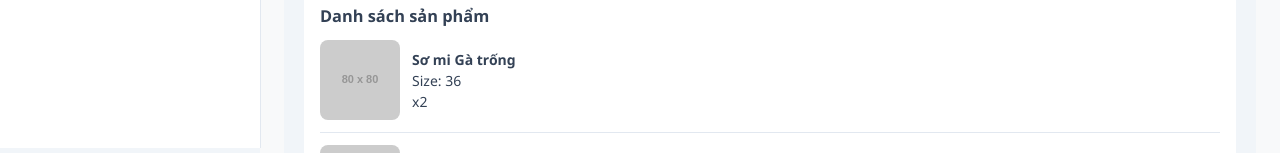
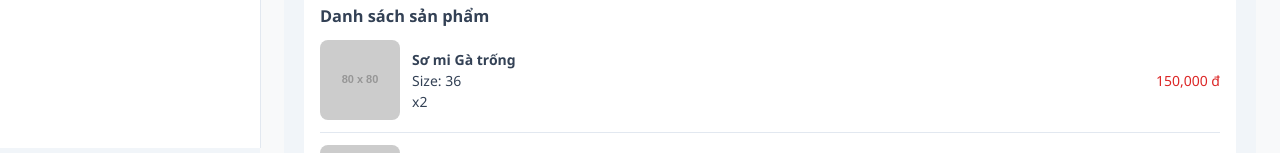
Before and after one commit to duongductungtn2005-maker/yourChoice_Shop, a Vue app in the folder frontend/yourchoiceShop/: page /admin/orders/HD001 in a window 1280 px wide. Shown: the part 652-805 px from the top of the page. Built offline with nearby package versions, Linux system fonts and the light colour scheme; a web font is replaced by a local one.

Commit message:
Show item price in order details view
Uncommented the code to display the price of each item in the order details, improving visibility for admins.

```diff
--- a/frontend/yourchoiceShop/src/views/admin/DonHang/ChiTietDonHang.vue
+++ b/frontend/yourchoiceShop/src/views/admin/DonHang/ChiTietDonHang.vue
@@ -86,7 +86,7 @@
           <div>Size: {{ item.size }}</div>
           <div>x{{ item.quantity }}</div>
         </div>
-        <!-- <div class="price">{{ item.price.toLocaleString() }} đ</div> -->
+        <div class="price">{{ item.price.toLocaleString() }} đ</div>
       </div>
     </div>
 
```
